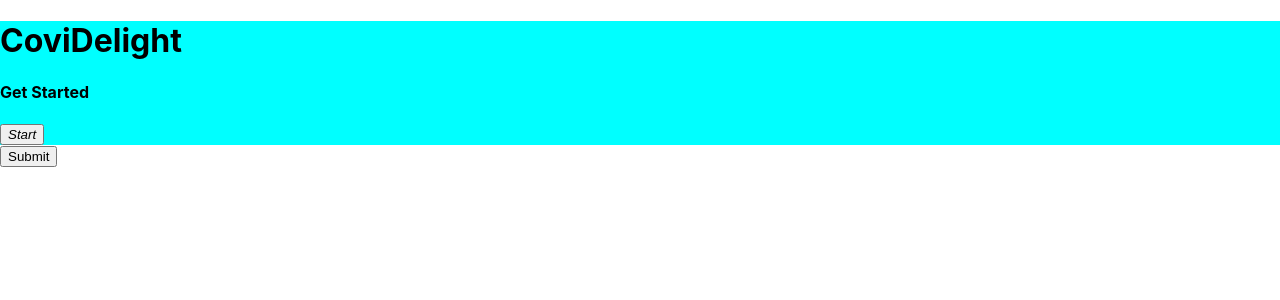
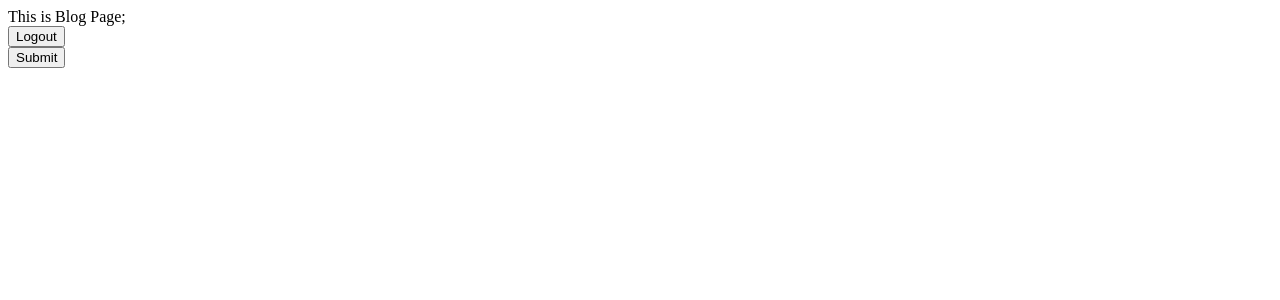
Before and after one commit to evasharma12/CoviDelight, a React (Create React App) app in the folder blog/: page / in a window 1280 px wide. Shown: the top 300 px of the page. Built offline with nearby package versions, Linux system fonts and the light colour scheme.

Commit message:
User login logout enabled

```diff
--- a/blog/package.json
+++ b/blog/package.json
@@ -8,6 +8,7 @@
     "@testing-library/jest-dom": "^5.14.1",
     "@testing-library/react": "^11.2.7",
     "@testing-library/user-event": "^12.8.3",
+    "axios": "^0.21.4",
     "react": "^17.0.2",
     "react-dom": "^17.0.2",
     "react-scripts": "4.0.3",
--- a/blog/src/components/Blogs/Blog.jsx
+++ b/blog/src/components/Blogs/Blog.jsx
@@ -1,10 +1,14 @@
-import React, { useState } from "react";
-function Blog() {
-  return (
-    <div>
-        This is Blog Page;
-    </div>
-  );
+import React from "react";
+
+function Blog(){
+    return(
+        <div>
+            This is Blog Page;
+            <form method = "post" action = "/logout">
+                <button type = "submit">Logout</button>
+            </form>
+        </div>
+    )
+
 }
-
 export default Blog;
--- a/blog/src/components/Register/GetStarted.jsx
+++ b/blog/src/components/Register/GetStarted.jsx
@@ -1,13 +1,33 @@
-import React, { useState } from "react";
+import React, { useState, useEffect } from "react";
+import axios from "axios";
 import Register from "./Register";
+import Blog from "../Blogs/Blog";
 
 function Start() {
   const [register, setRegister] = useState(false);
+  const [isLoggedIn, setisLoggedIn] = useState(false);
+
+  useEffect(() => {
+    getUser();
+  });
+
+  const getUser = async () => {
+    const res = await axios.get("http://localhost:8000/blog");
+    console.log(res);
+    if (res.status === 200) {
+      setisLoggedIn(true);
+      console.log("done");
+    }
+  };
+
   function HandleClick() {
     setRegister(true);
   }
+
   return (
     <div>
+      {!isLoggedIn
+      ? <div>
         {!register && (
           <div id="start-div">
             <h1>CoviDelight</h1>
@@ -21,6 +41,11 @@ function Start() {
             <Register/>
         }
         </div>
+         : <div>
+            <Blog/>
+        </div>}
+
+    </div>
   );
 }
 
--- a/blog/src/components/Register/Register.jsx
+++ b/blog/src/components/Register/Register.jsx
@@ -1,54 +1,70 @@
-import React, { useState } from "react";
-import Blog from "../Blogs/Blog";
+import React, { useState, useEffect } from "react";
 
 function Register() {
-  const [isregistered, SetIsRegistered] = useState(false);
-  const [isLoggedIn, setisLoggedIn] = useState(false);
+  const [isregistered, SetIsRegistered] = useState(true);
+
   const [userInfo, setUserInfo] = useState({
     name: "",
     email: "",
     password: "",
   });
 
-  function handleInput(event){
-    const {name, value} = event.target;
-    console.log(value);
-    console.log(name);
-    setUserInfo((prevValue)=>{
-      return{
+
+
+  function handleInput(event) {
+    const { name, value } = event.target;
+    setUserInfo((prevValue) => {
+      return {
         ...prevValue,
         [name]: value,
       };
     });
   }
 
-  function handleRegister() {
-    setisLoggedIn(true);
-  }
   function handleChange() {
     SetIsRegistered(!isregistered);
   }
   return (
+    <div>
 
-
-        <div>
       <h1>{isregistered ? "Sign In" : "Register Here"}</h1>
-          <form method = "post" action = "/login" id = "login-form">
+      <form method="post" action="/login" id="login-form">
         {!isregistered && (
           <label htmlFor="name">
             Full Name:
-                <input required onChange = {handleInput} type="text" id="name" value = {userInfo.name} name="name"></input>
+            <input
+              required
+              onChange={handleInput}
+              type="text"
+              id="name"
+              value={userInfo.name}
+              name="name"
+            ></input>
           </label>
         )}
         <label htmlFor="email">
           Email:
-              <input required  onChange = {handleInput} type="email" id="email" value = {userInfo.email} name="email"></input>{" "}
+          <input
+            required
+            onChange={handleInput}
+            type="email"
+            id="email"
+            value={userInfo.email}
+            name="email"
+          ></input>{" "}
         </label>
         <label htmlFor="pass">
           Password:
-              <input  required onChange = {handleInput} type="password" id="pass" value = {userInfo.password} name="password"></input>{" "}
+          <input
+            required
+            onChange={handleInput}
+            type="password"
+            id="pass"
+            value={userInfo.password}
+            name="password"
+          ></input>{" "}
         </label>
-            <button type = "submit" onClick={handleRegister}>
+        <button type="submit" onChange={useEffect}>
           {isregistered ? "Sign In" : "Register Here"}
         </button>
       </form>
@@ -56,8 +72,6 @@ function Register() {
         {isregistered ? "Register" : "Sign In"}
       </button>
     </div>
-
-
   );
 }
 
--- a/blog/src/index.css
+++ /dev/null
@@ -1,13 +0,0 @@
-body {
-  margin: 0;
-  font-family: -apple-system, BlinkMacSystemFont, 'Segoe UI', 'Roboto', 'Oxygen',
-    'Ubuntu', 'Cantarell', 'Fira Sans', 'Droid Sans', 'Helvetica Neue',
-    sans-serif;
-  -webkit-font-smoothing: antialiased;
-  -moz-osx-font-smoothing: grayscale;
-}
-
-code {
-  font-family: source-code-pro, Menlo, Monaco, Consolas, 'Courier New',
-    monospace;
-}
--- a/blog/src/index.js
+++ b/blog/src/index.js
@@ -1,6 +1,5 @@
 import React from 'react';
 import ReactDOM from 'react-dom';
-import './index.css';
 import App from './App';
 
 
```
Also changed, not shown: 2 other files (tests, documents, lock files or other folders). Lines whose indentation alone changed are shown as unchanged.
